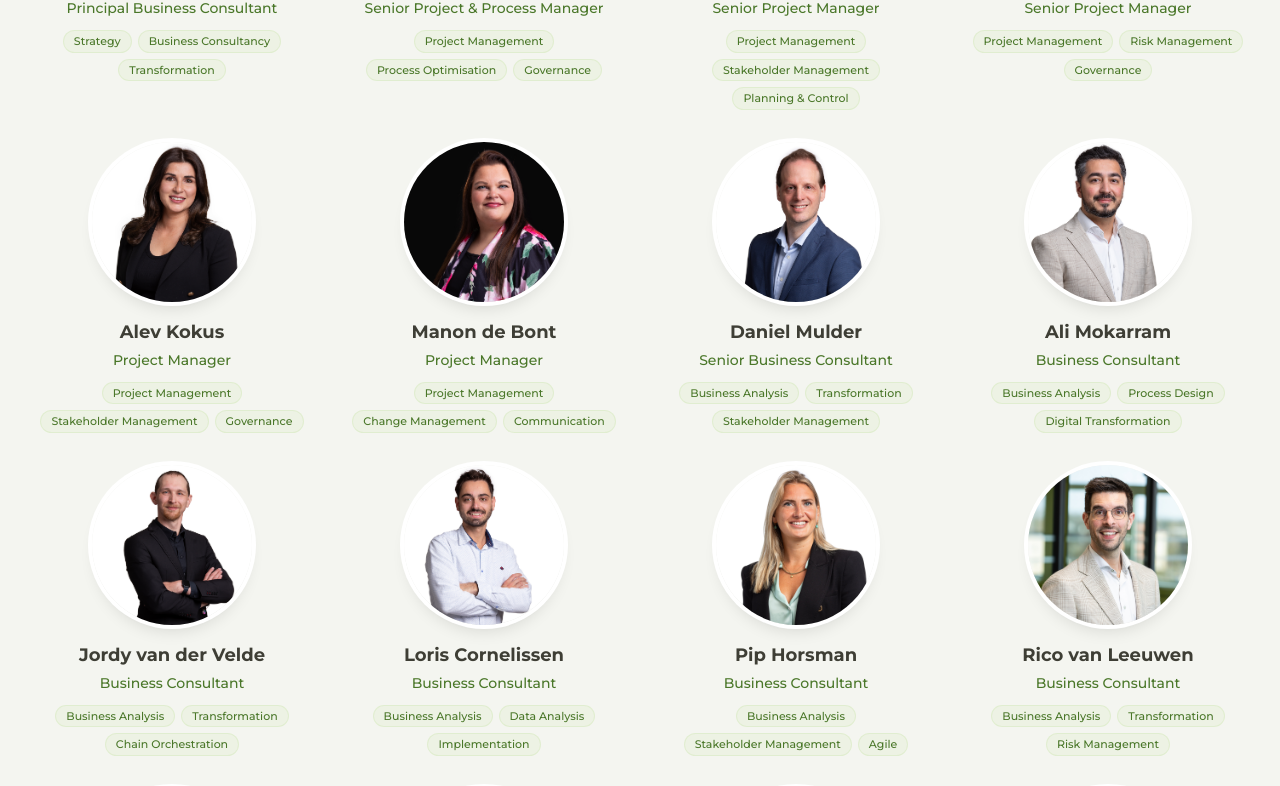
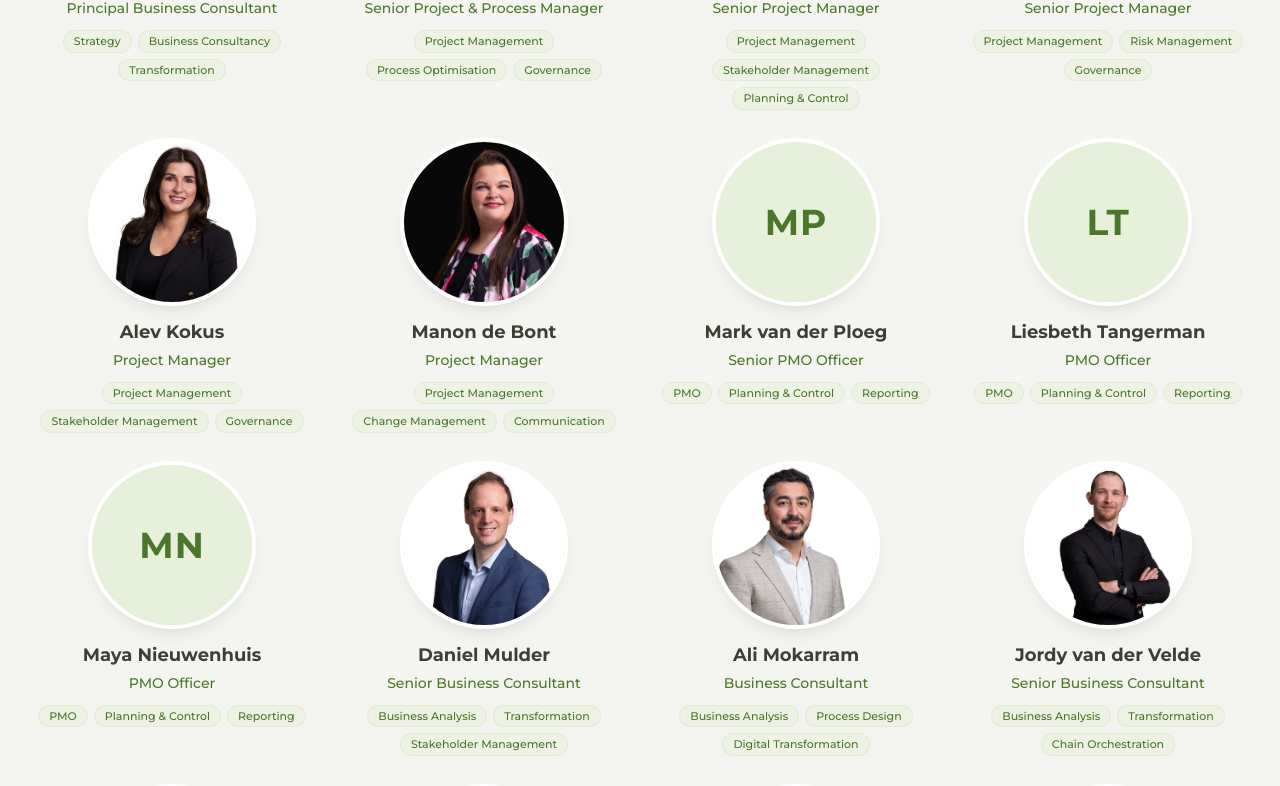
Before and after one commit to AndreKeizer/itspeople-website, a Next.js app: page /en/over-ons in a window 1280 px wide. Shown: the part 3672-4458 px from the top of the page. Built offline with nearby package versions, Linux system fonts and the light colour scheme.

Commit message:
Team: update roles, remove Sven Visser, add three PMO team members

```diff
--- a/src/app/[locale]/over-ons/page.tsx
+++ b/src/app/[locale]/over-ons/page.tsx
@@ -5,6 +5,12 @@ import Image from "next/image";
 import Link from "next/link";
 import { useLocale } from "next-intl";
 import { asset } from "@/lib/basePath";
+
+/** Initials for team members without a photo: first letter of first and last name. */
+function initials(name: string): string {
+  const parts = name.trim().split(/\s+/);
+  return (parts[0][0] + parts[parts.length - 1][0]).toUpperCase();
+}
 
 const data = {
   nl: {
@@ -37,17 +43,19 @@ const data = {
       { name: "Werner Smeenk", role: "Senior Projectmanager", image: asset("/images/team/werner-smeenk.jpg"), specialties: ["Projectmanagement", "Risicomanagement", "Governance"] },
       { name: "Alev Kokus", role: "Projectmanager", image: asset("/images/team/alev-kokus.jpg"), specialties: ["Projectmanagement", "Stakeholder Management", "Governance"] },
       { name: "Manon de Bont", role: "Projectmanager", image: asset("/images/team/manon-de-bont.jpg"), specialties: ["Projectmanagement", "Verandermanagement", "Communicatie"] },
+      { name: "Mark van der Ploeg", role: "Senior PMO-er", image: "", specialties: ["PMO", "Planning & Control", "Rapportage"] },
+      { name: "Liesbeth Tangerman", role: "PMO-er", image: "", specialties: ["PMO", "Planning & Control", "Rapportage"] },
+      { name: "Maya Nieuwenhuis", role: "PMO-er", image: "", specialties: ["PMO", "Planning & Control", "Rapportage"] },
       { name: "Daniel Mulder", role: "Senior Business Consultant", image: asset("/images/team/daniel-mulder.jpg"), specialties: ["Business Analyse", "Transformatie", "Stakeholder Management"] },
       { name: "Ali Mokarram", role: "Business Consultant", image: asset("/images/team/ali-mokarram.jpg"), specialties: ["Business Analyse", "Procesinrichting", "Digitale Transformatie"] },
-      { name: "Jordy van der Velde", role: "Business Consultant", image: asset("/images/team/jordy-van-der-velde.jpg"), specialties: ["Business Analyse", "Transformatie", "Ketenregie"] },
+      { name: "Jordy van der Velde", role: "Senior Business Consultant", image: asset("/images/team/jordy-van-der-velde.jpg"), specialties: ["Business Analyse", "Transformatie", "Ketenregie"] },
       { name: "Loris Cornelissen", role: "Business Consultant", image: asset("/images/team/loris-cornelissen.jpg"), specialties: ["Business Analyse", "Data-analyse", "Implementatie"] },
       { name: "Pip Horsman", role: "Business Consultant", image: asset("/images/team/pip-horsman.jpg"), specialties: ["Business Analyse", "Stakeholder Management", "Agile"] },
       { name: "Rico van Leeuwen", role: "Business Consultant", image: asset("/images/team/rico-van-leeuwen.jpg"), specialties: ["Business Analyse", "Transformatie", "Risicomanagement"] },
-      { name: "Stephanie Solingen", role: "Business Consultant", image: asset("/images/team/stephanie-solingen.jpg"), specialties: ["Business Analyse", "Verandermanagement", "Communicatie"] },
-      { name: "Jerry de Jong", role: "Junior Business Consultant", image: asset("/images/team/jerry-de-jong.jpg"), specialties: ["Business Analyse", "Data-analyse", "Onderzoek"] },
+      { name: "Stephanie Solingen", role: "Senior Business Consultant", image: asset("/images/team/stephanie-solingen.jpg"), specialties: ["Business Analyse", "Verandermanagement", "Communicatie"] },
+      { name: "Jerry de Jong", role: "Business Consultant", image: asset("/images/team/jerry-de-jong.jpg"), specialties: ["Business Analyse", "Data-analyse", "Onderzoek"] },
       { name: "Matthijs Oosterbeek", role: "Data Consultant", image: asset("/images/team/matthijs-oosterbeek.jpg"), specialties: ["Data-architectuur", "Analytics", "BI & Rapportage"] },
       { name: "Mandy van Es", role: "Testmanager", image: asset("/images/team/mandy-van-es.jpg"), specialties: ["Testmanagement", "Kwaliteitsborging", "Agile Testing"] },
-      { name: "Sven Visser", role: "Inside Sales Representative", image: asset("/images/team/sven-visser.jpg"), specialties: ["Sales", "Klantrelaties", "Business Development"] },
       { name: "Diana Jane Acuna", role: "Office Manager", image: asset("/images/team/diana-jane-acuna.jpg"), specialties: ["Office Management", "Organisatie", "Facilitair"] },
     ],
     values: [
@@ -136,17 +144,19 @@ const data = {
       { name: "Werner Smeenk", role: "Senior Project Manager", image: asset("/images/team/werner-smeenk.jpg"), specialties: ["Project Management", "Risk Management", "Governance"] },
       { name: "Alev Kokus", role: "Project Manager", image: asset("/images/team/alev-kokus.jpg"), specialties: ["Project Management", "Stakeholder Management", "Governance"] },
       { name: "Manon de Bont", role: "Project Manager", image: asset("/images/team/manon-de-bont.jpg"), specialties: ["Project Management", "Change Management", "Communication"] },
+      { name: "Mark van der Ploeg", role: "Senior PMO Officer", image: "", specialties: ["PMO", "Planning & Control", "Reporting"] },
+      { name: "Liesbeth Tangerman", role: "PMO Officer", image: "", specialties: ["PMO", "Planning & Control", "Reporting"] },
+      { name: "Maya Nieuwenhuis", role: "PMO Officer", image: "", specialties: ["PMO", "Planning & Control", "Reporting"] },
       { name: "Daniel Mulder", role: "Senior Business Consultant", image: asset("/images/team/daniel-mulder.jpg"), specialties: ["Business Analysis", "Transformation", "Stakeholder Management"] },
       { name: "Ali Mokarram", role: "Business Consultant", image: asset("/images/team/ali-mokarram.jpg"), specialties: ["Business Analysis", "Process Design", "Digital Transformation"] },
-      { name: "Jordy van der Velde", role: "Business Consultant", image: asset("/images/team/jordy-van-der-velde.jpg"), specialties: ["Business Analysis", "Transformation", "Chain Orchestration"] },
+      { name: "Jordy van der Velde", role: "Senior Business Consultant", image: asset("/images/team/jordy-van-der-velde.jpg"), specialties: ["Business Analysis", "Transformation", "Chain Orchestration"] },
       { name: "Loris Cornelissen", role: "Business Consultant", image: asset("/images/team/loris-cornelissen.jpg"), specialties: ["Business Analysis", "Data Analysis", "Implementation"] },
       { name: "Pip Horsman", role: "Business Consultant", image: asset("/images/team/pip-horsman.jpg"), specialties: ["Business Analysis", "Stakeholder Management", "Agile"] },
       { name: "Rico van Leeuwen", role: "Business Consultant", image: asset("/images/team/rico-van-leeuwen.jpg"), specialties: ["Business Analysis", "Transformation", "Risk Management"] },
-      { name: "Stephanie Solingen", role: "Business Consultant", image: asset("/images/team/stephanie-solingen.jpg"), specialties: ["Business Analysis", "Change Management", "Communication"] },
-      { name: "Jerry de Jong", role: "Junior Business Consultant", image: asset("/images/team/jerry-de-jong.jpg"), specialties: ["Business Analysis", "Data Analysis", "Research"] },
+      { name: "Stephanie Solingen", role: "Senior Business Consultant", image: asset("/images/team/stephanie-solingen.jpg"), specialties: ["Business Analysis", "Change Management", "Communication"] },
+      { name: "Jerry de Jong", role: "Business Consultant", image: asset("/images/team/jerry-de-jong.jpg"), specialties: ["Business Analysis", "Data Analysis", "Research"] },
       { name: "Matthijs Oosterbeek", role: "Data Consultant", image: asset("/images/team/matthijs-oosterbeek.jpg"), specialties: ["Data Architecture", "Analytics", "BI & Reporting"] },
       { name: "Mandy van Es", role: "Test Manager", image: asset("/images/team/mandy-van-es.jpg"), specialties: ["Test Management", "Quality Assurance", "Agile Testing"] },
-      { name: "Sven Visser", role: "Inside Sales Representative", image: asset("/images/team/sven-visser.jpg"), specialties: ["Sales", "Client Relations", "Business Development"] },
       { name: "Diana Jane Acuna", role: "Office Manager", image: asset("/images/team/diana-jane-acuna.jpg"), specialties: ["Office Management", "Organisation", "Facilities"] },
     ],
     values: [
@@ -317,7 +327,13 @@ export default function OverOnsPage() {
             {d.team.map((m, i) => (
               <motion.div key={m.name} initial={{ opacity: 0, y: 30 }} whileInView={{ opacity: 1, y: 0 }} viewport={{ once: true }} transition={{ delay: Math.min(i * 0.05, 0.4) }} className="group text-center">
                 <div className="relative w-40 h-40 mx-auto mb-4 rounded-full overflow-hidden ring-4 ring-white shadow-lg group-hover:ring-its-green/30 transition-all duration-300">
-                  <Image src={m.image} alt={m.name} fill className="object-cover object-top group-hover:scale-110 transition-transform duration-500" />
+                  {m.image ? (
+                    <Image src={m.image} alt={m.name} fill className="object-cover object-top group-hover:scale-110 transition-transform duration-500" />
+                  ) : (
+                    <div aria-hidden="true" className="absolute inset-0 flex items-center justify-center bg-its-green/10 text-its-green-dark text-4xl font-bold tracking-wide">
+                      {initials(m.name)}
+                    </div>
+                  )}
                 </div>
                 <h3 className="font-bold text-lg text-its-charcoal mb-1">{m.name}</h3>
                 <p className="text-its-green-dark font-medium text-sm mb-3">{m.role}</p>
```
